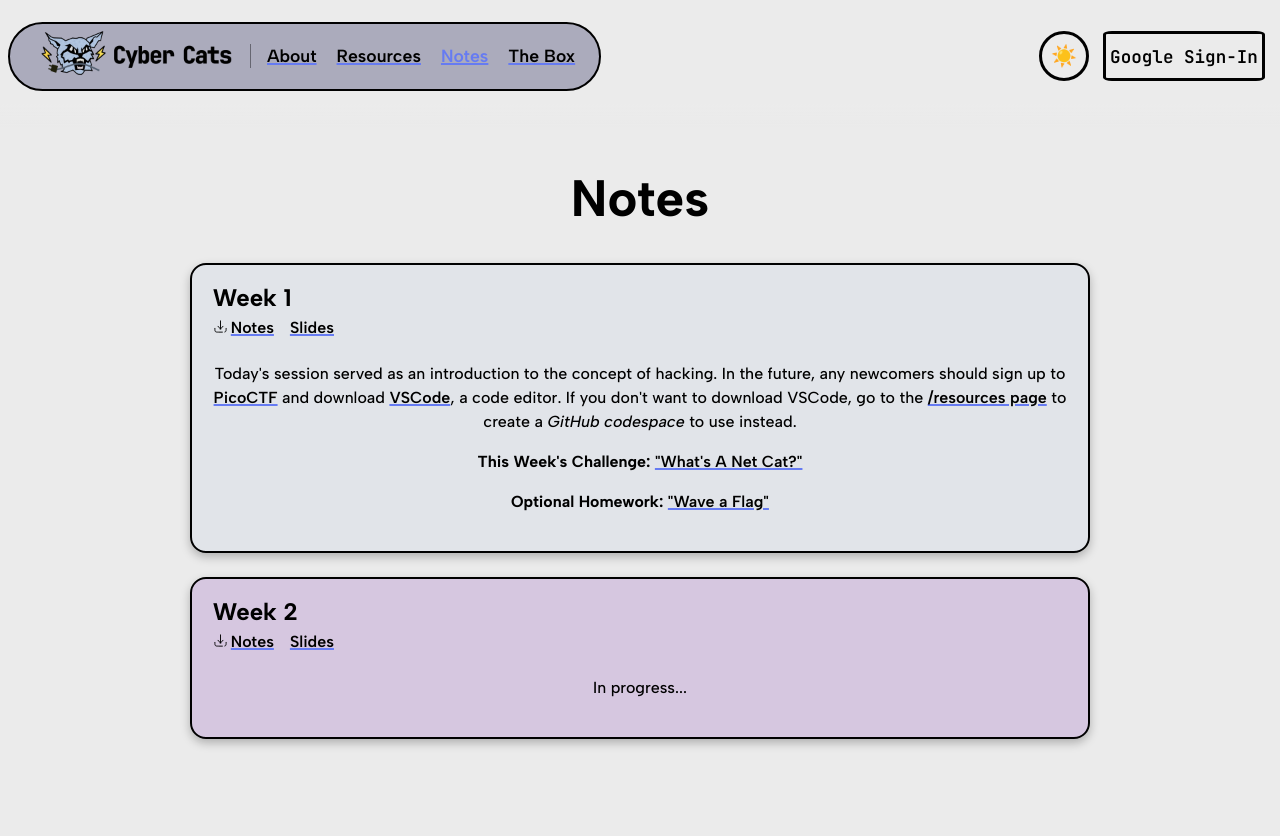
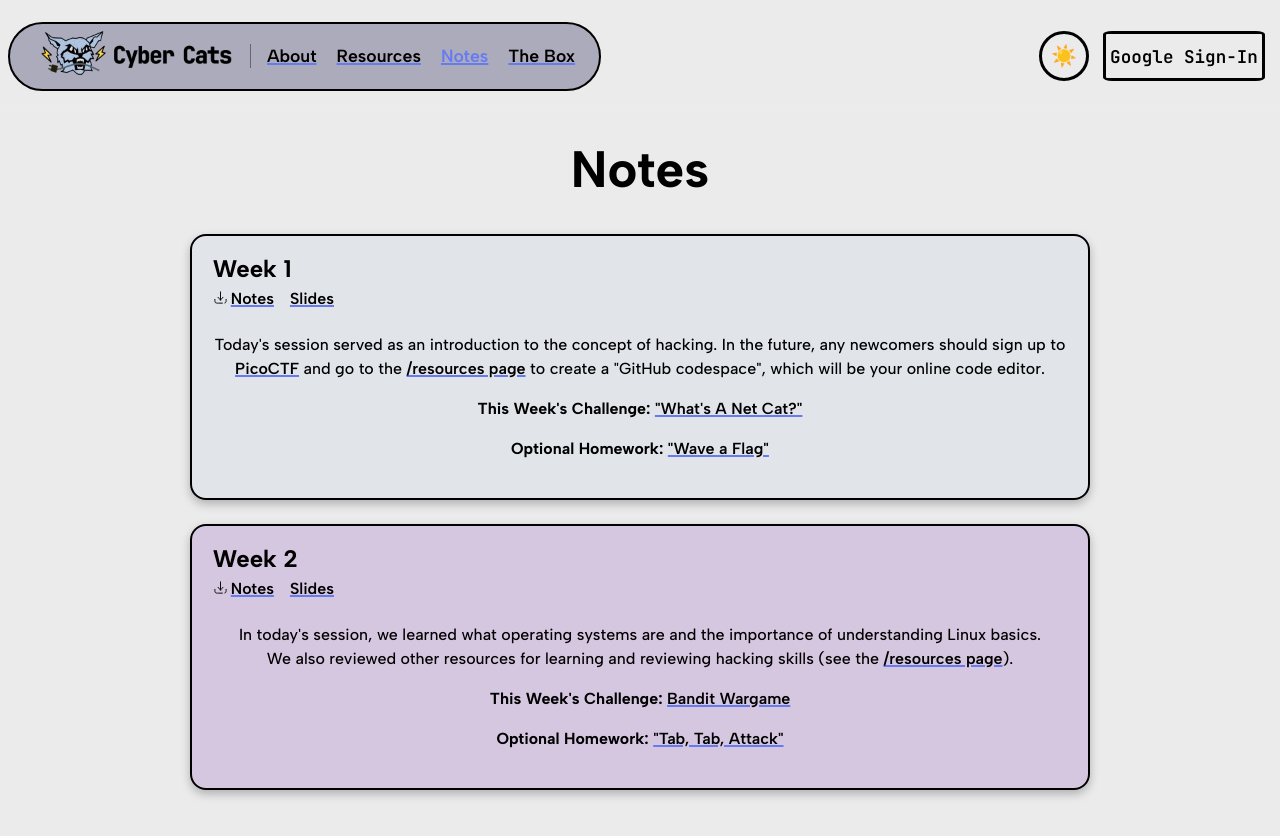
Before and after one commit to scepterb/cyber-cats, a React (Vite) app in the folder client/: page /notes in a window 1280 px wide. Shown: the top 836 px of the page. Built offline with nearby package versions, Linux system fonts and the light colour scheme; no server answers; the HTML template or start-up script is replaced by a standard one.

Commit message:
Add Week 1 Note

```diff
--- a/client/src/components/css/Announcement.css
+++ b/client/src/components/css/Announcement.css
@@ -3,14 +3,14 @@
   margin: 2.5rem 0;
   padding: 1px 0px;
 
-  text-wrap: nowrap;
-  overflow: hidden;
   text-align: center;
 }
 
 :root[data-theme="dark"] .announcement {background-color: #B23A3F;}
 
-
+.announcement h2 {
+  font-size: clamp(16px, 2.5vw, 1.6rem);
+}
 .announcement h2::before, .announcement h2::after {
   content: "  !!  ";
   font-size: 1.5em;
--- a/client/src/pages/Home.tsx
+++ b/client/src/pages/Home.tsx
@@ -13,7 +13,7 @@ export default function Home() {
         <h3 className="narrow-content">We are a cybersecurity and computer engineering club from Saint Ignatius High School.</h3>
       </div>
       <Divider />
-      {<Announcement>We will meet this week, on Monday, Oct 13</Announcement>}
+      {<Announcement>We will have our first meeting this week, on Monday, Oct 13</Announcement>}
       <p>
         This website is intended to provide info about this club.
         You can embed <TooltipLink href="https://play.picoctf.org/playlists/18?m=148" tooltip="play.picoctf.org">custom links</TooltipLink> in these paragraphs.
--- a/client/src/pages/Notes.tsx
+++ b/client/src/pages/Notes.tsx
@@ -13,22 +13,24 @@ export default function Notes() {
       <WeekNote
         week="1"
         slidesUrl="https://docs.google.com/presentation/d/1fCPHNNWUVKwPYNQxonIsIsty3eXWMmd2CEUM702oBqY/"
-        notesUrl="./notes/Week-1.md"
+        notesUrl="./notes/Week-0.md"
         challenge={<TooltipLink href="https://play.picoctf.org/playlists/18?m=148" tooltip="play.picoctf.org">"What's A Net Cat?"</TooltipLink>}
         homework={<TooltipLink tooltip="play.picoctf.org" href="https://play.picoctf.org/playlists/18?m=153">"Wave a Flag"</TooltipLink>}
         color="#B6C5DF30"
       >
         Today's session served as an introduction to the concept of hacking.
-        In the future, any newcomers should sign up to <TooltipLink href="https://picoctf.org" tooltip="picoctf.org">PicoCTF</TooltipLink> and download <TooltipLink href="https://code.visualstudio.com/download" tooltip="visualstudio.com">VSCode</TooltipLink>, a code editor.
-        If you don't want to download VSCode, go to the <Link to="/resources">/resources page</Link> to create a <em>GitHub codespace</em> to use instead.
+        In the future, any newcomers should sign up to <TooltipLink href="https://picoctf.org" tooltip="picoctf.org">PicoCTF</TooltipLink> and go to the <Link to="/resources">/resources page</Link> to create a "GitHub codespace", which will be your online code editor.
       </WeekNote>
       <WeekNote
         week="2"
-        slidesUrl="https://docs.google.com/presentation/d/1fCPHNNWUVKwPYNQxonIsIsty3eXWMmd2CEUM702oBqY/"
+        slidesUrl="https://docs.google.com/presentation/d/1tMTvIWddDbPhZPW6l1hFTx5SDFxbF6IFe-pWiDgurOk/edit?slide=id.g2553b51d4ff_0_89#slide=id.g2553b51d4ff_0_89"
         notesUrl="./notes/Week-1.md"
+        challenge={<TooltipLink tooltip="overthewire.org" href="https://overthewire.org/wargames/bandit/">Bandit Wargame</TooltipLink>}
+        homework={<TooltipLink tooltip='play.picoctf.org' href='https://play.picoctf.org/playlists/18?m=154'>"Tab, Tab, Attack"</TooltipLink>}
         color="#b18acd5f"
       >
-        In progress...
+        In today's session, we learned what operating systems are and the importance of understanding Linux basics. <br/>
+        We also reviewed other resources for learning and reviewing hacking skills (see the <Link to="/resources">/resources page</Link>).
       </WeekNote>
     </div>
   );
--- a/client/src/pages/Resources.tsx
+++ b/client/src/pages/Resources.tsx
@@ -12,7 +12,7 @@ export default function Resources() {
         <p>
           Those who can't download VSCode or access the terminal on their personal device should create a GitHub codespace with <TooltipLink href="https://github.com/codespaces/new?repo=scepterb/cyber-cats-codespace" tooltip="github.com" target="_blank">this link</TooltipLink>.
           To do so, you must create a <Annotation note="Github is a website allowing programmers to store their projects in things called 'repositories' so that others can collaborate">GitHub account.</Annotation>
-          <em>GitHub codespaces</em> are basically a cloud computer running VSCode for you. Bookmark this page: we'll use it to write code and connect to remote computers.
+          GitHub codespaces are basically a cloud computer running VSCode for you. Bookmark this page: we'll use it to write code and connect to remote computers.
         </p>
         <p>
           This particular codespace will automatically install certain tools for you, including
```
Also changed, not shown: client/public/notes/Week-0.md (added, +20 -0 lines), client/public/notes/Week-1.md (+16 -13 lines).
